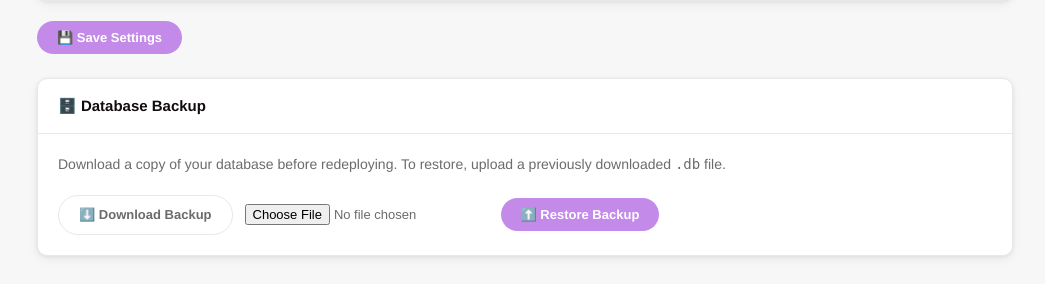
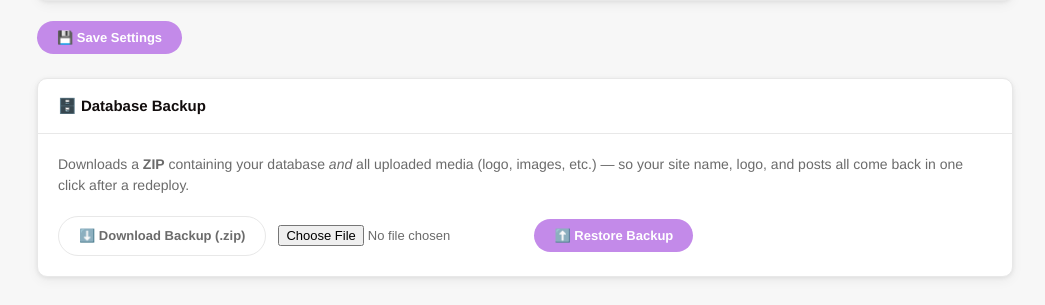
Before and after one commit to jvstharp/blog-cms, a Flask app: page /admin/settings in a window 1280 px wide. Shown: the part 978-1283 px from the top of the page, without its empty margins (235-1280 px from the left). Before the commit the page ends 1240 px from the top, so only its background shows below. Run offline with Flask 3, Linux system fonts and the light colour scheme; the visitor is signed in with stand-in values (Sample User, id 1); data comes from the database, SQL or seed files in the repository; some libraries are stand-ins or nearby versions.

Commit message:
Upgrade backup to ZIP (DB + uploads folder)
- Download now bundles blog.db + static/uploads/ into a single .zip
- Restore accepts .zip (extracts both DB and media) or legacy .db files
- Logo, site settings, and all media recovered in one click after redeploy

Co-Authored-By: Claude Sonnet 4.6 <noreply@anthropic.com>

```diff
--- a/app.py
+++ b/app.py
@@ -1,4 +1,6 @@
 import os
+import io
+import zipfile
 import hashlib
 import re
 import uuid
@@ -747,25 +749,63 @@ DB_PATH = os.path.join(os.path.dirname(__file__), 'blog.db')
 @login_required
 def admin_backup_download():
     timestamp = datetime.now().strftime('%Y%m%d_%H%M%S')
-    return send_file(DB_PATH, as_attachment=True,
-                     download_name=f'blog_backup_{timestamp}.db',
-                     mimetype='application/octet-stream')
+    buf = io.BytesIO()
+    with zipfile.ZipFile(buf, 'w', zipfile.ZIP_DEFLATED) as zf:
+        # Database
+        zf.write(DB_PATH, arcname='blog.db')
+        # All uploaded media (logo, post images, etc.)
+        for root, _, files in os.walk(UPLOAD_FOLDER):
+            for fname in files:
+                full = os.path.join(root, fname)
+                arcname = os.path.relpath(full, os.path.dirname(UPLOAD_FOLDER))
+                zf.write(full, arcname=arcname)
+    buf.seek(0)
+    return send_file(buf, as_attachment=True,
+                     download_name=f'blog_backup_{timestamp}.zip',
+                     mimetype='application/zip')
+
 
 @app.route('/admin/backup/restore', methods=['POST'])
 @login_required
 def admin_backup_restore():
     f = request.files.get('backup_file')
-    if not f or not f.filename.endswith('.db'):
-        flash('Please upload a valid .db backup file.', 'error')
+    if not f:
+        flash('No file uploaded.', 'error')
         return redirect(url_for('admin_settings'))
-    # Validate it's a real SQLite file
-    header = f.read(16)
-    if header[:16] != b'SQLite format 3\x00':
-        flash('Invalid database file — not a SQLite database.', 'error')
-        return redirect(url_for('admin_settings'))
-    f.seek(0)
-    f.save(DB_PATH)
-    flash('Database restored successfully! All data from the backup is now live.', 'success')
+
+    filename = f.filename or ''
+
+    if filename.endswith('.zip'):
+        data = f.read()
+        buf = io.BytesIO(data)
+        if not zipfile.is_zipfile(buf):
+            flash('Invalid ZIP file.', 'error')
+            return redirect(url_for('admin_settings'))
+        buf.seek(0)
+        base_dir = os.path.dirname(os.path.abspath(DB_PATH))
+        with zipfile.ZipFile(buf) as zf:
+            # Safety: block path traversal attacks
+            for member in zf.namelist():
+                target = os.path.normpath(os.path.join(base_dir, member))
+                if not target.startswith(base_dir):
+                    flash('Invalid backup contents.', 'error')
+                    return redirect(url_for('admin_settings'))
+            zf.extractall(base_dir)
+        flash('Full backup restored — database and all media files recovered!', 'success')
+
+    elif filename.endswith('.db'):
+        # Legacy .db-only backup — still supported
+        header = f.read(16)
+        if header[:16] != b'SQLite format 3\x00':
+            flash('Invalid database file — not a SQLite database.', 'error')
+            return redirect(url_for('admin_settings'))
+        f.seek(0)
+        f.save(DB_PATH)
+        flash('Database restored successfully!', 'success')
+
+    else:
+        flash('Please upload a .zip backup file (or a legacy .db file).', 'error')
+
     return redirect(url_for('admin_settings'))
 
 
--- a/templates/admin/settings/index.html
+++ b/templates/admin/settings/index.html
@@ -105,13 +105,13 @@
   <div class="card-header"><h3>🗄️ Database Backup</h3></div>
   <div class="card-body">
     <p style="color: var(--text-muted); font-size: 14px; margin: 0 0 20px;">
-      Download a copy of your database before redeploying. To restore, upload a previously downloaded <code>.db</code> file.
+      Downloads a <strong>ZIP</strong> containing your database <em>and</em> all uploaded media (logo, images, etc.) — so your site name, logo, and posts all come back in one click after a redeploy.
     </p>
     <div style="display: flex; gap: 12px; align-items: center; flex-wrap: wrap;">
-      <a href="{{ url_for('admin_backup_download') }}" class="btn btn-secondary">⬇️ Download Backup</a>
+      <a href="{{ url_for('admin_backup_download') }}" class="btn btn-secondary">⬇️ Download Backup (.zip)</a>
       <form method="post" action="{{ url_for('admin_backup_restore') }}" enctype="multipart/form-data"
             style="display: flex; gap: 10px; align-items: center;">
-        <input type="file" name="backup_file" accept=".db" required
+        <input type="file" name="backup_file" accept=".zip,.db" required
                style="font-size: 13px; color: var(--text-muted);">
         <button type="submit" class="btn btn-primary"
                 onclick="return confirm('This will replace all current data with the backup. Are you sure?')">
```
